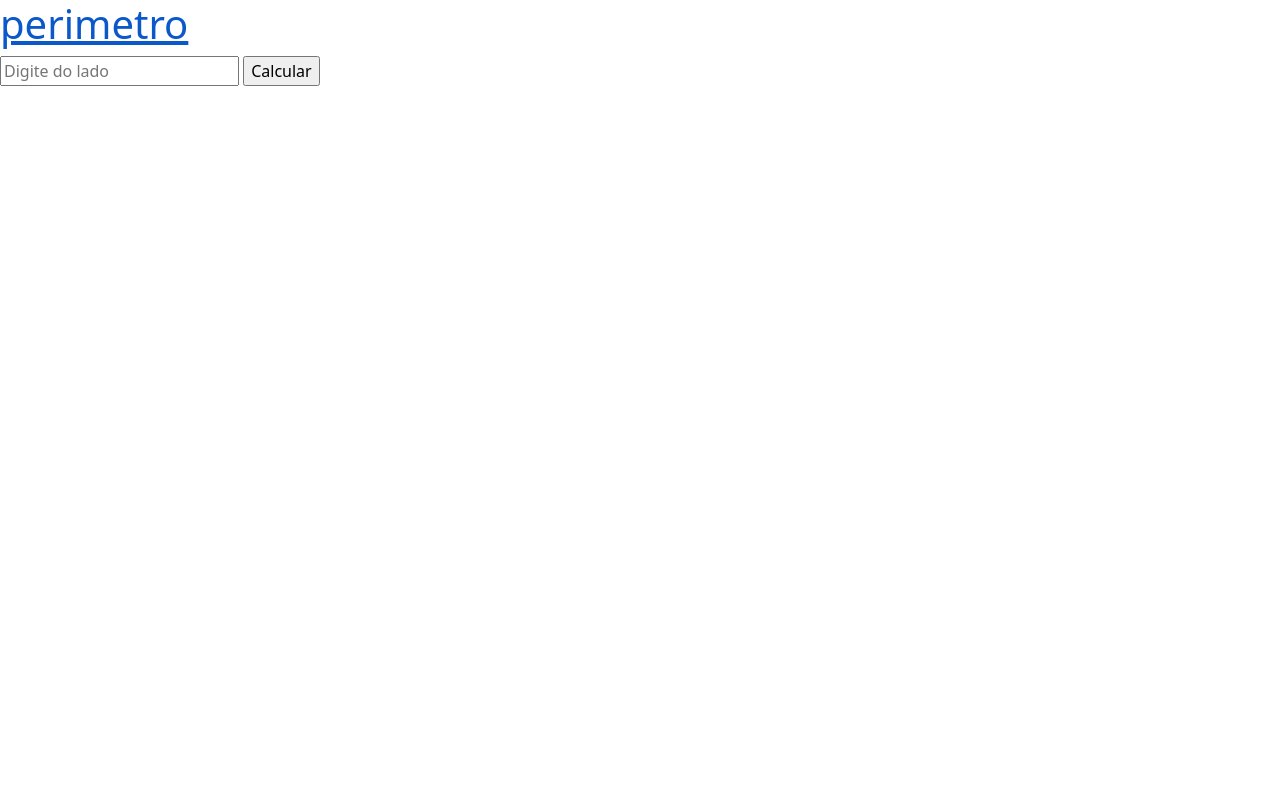
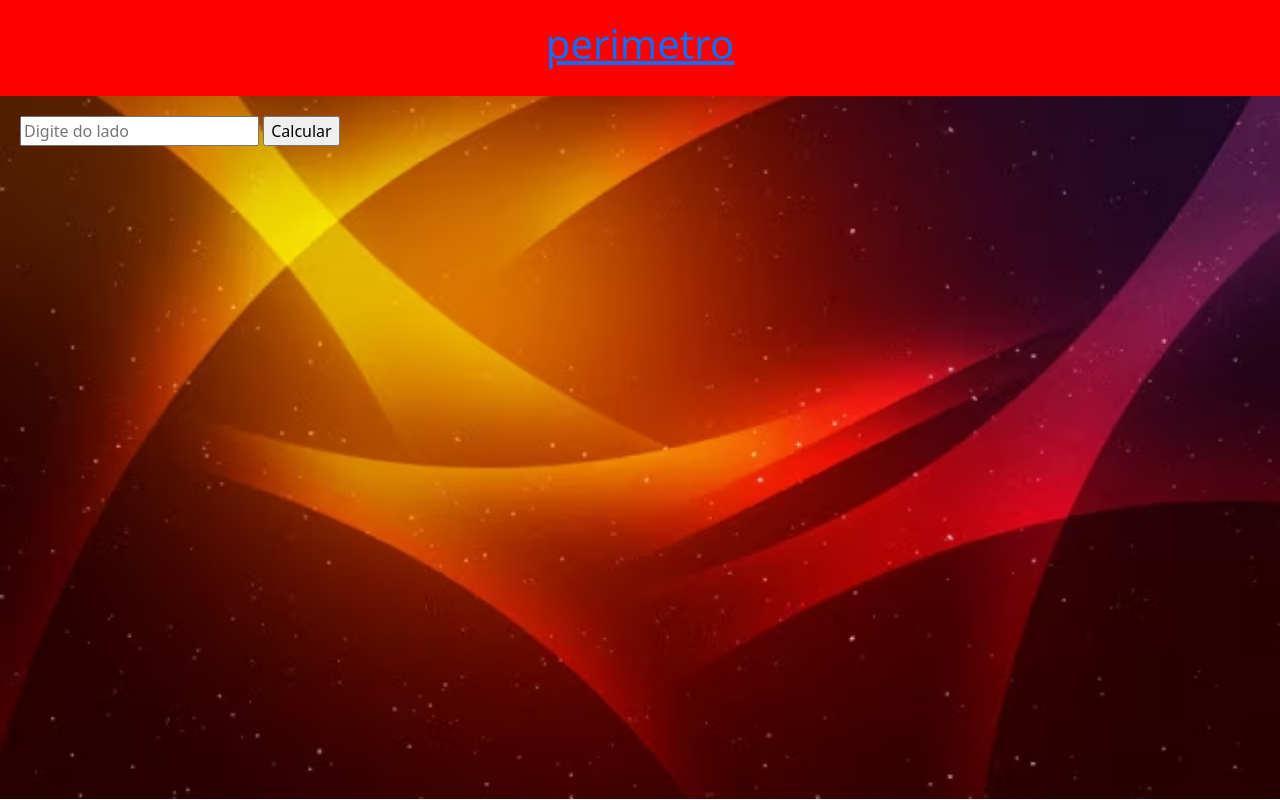
Before and after one commit to Lestarplay/Aventura-Geom-trica, a plain HTML site: page quadrado.html in a window 1280 px wide. Drawn offline with nearby package versions, Linux system fonts and the light colour scheme.

Commit message:
Update quadrado.html

```diff
--- a/quadrado.html
+++ b/quadrado.html
@@ -5,7 +5,7 @@
     <meta charset="UTF-8">
     <meta name="viewport" content="width=device-width, initial-scale=1.0">
     <title>Document</title>
-    <link rel="stylesheet" href="quadrado.css">
+    <link rel="stylesheet" href="index.css">
     <link href="https://cdn.jsdelivr.net/npm/bootstrap@5.3.1/dist/css/bootstrap.min.css" rel="stylesheet">
 </head>
 
```
